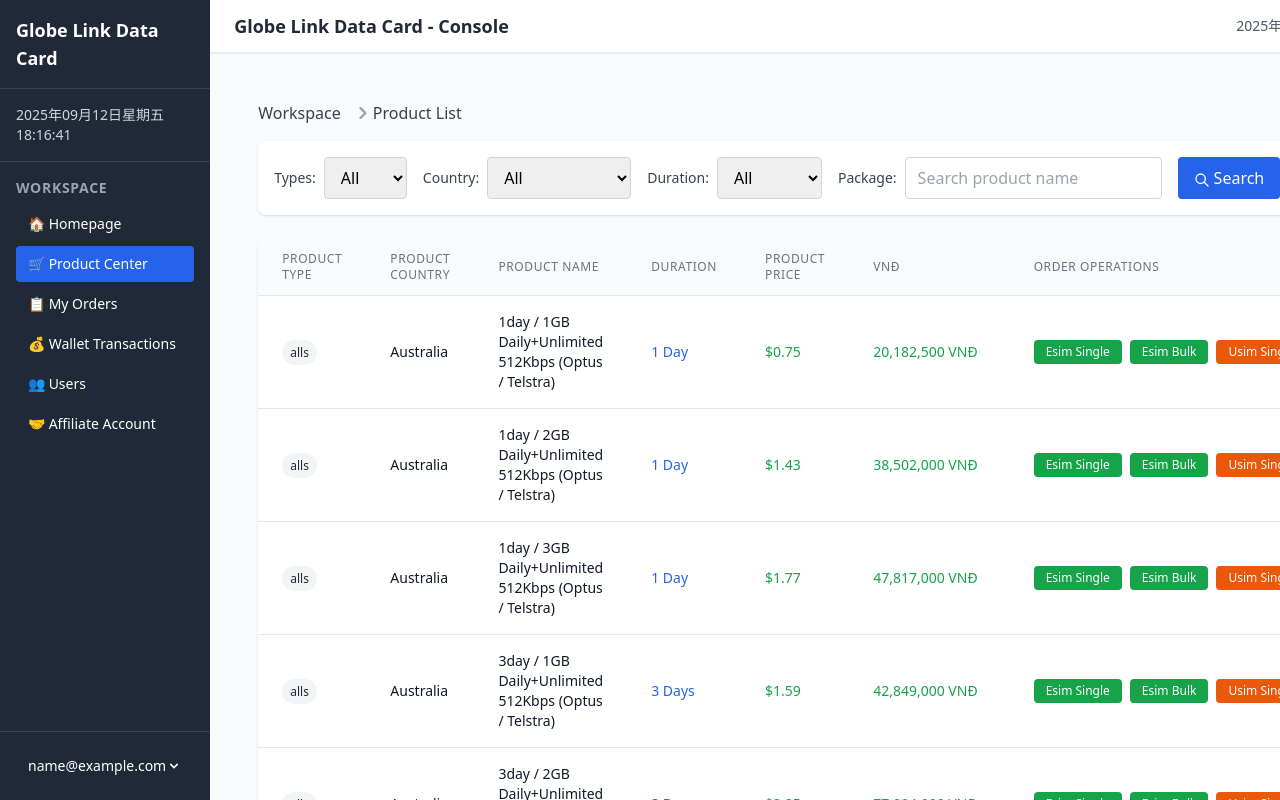
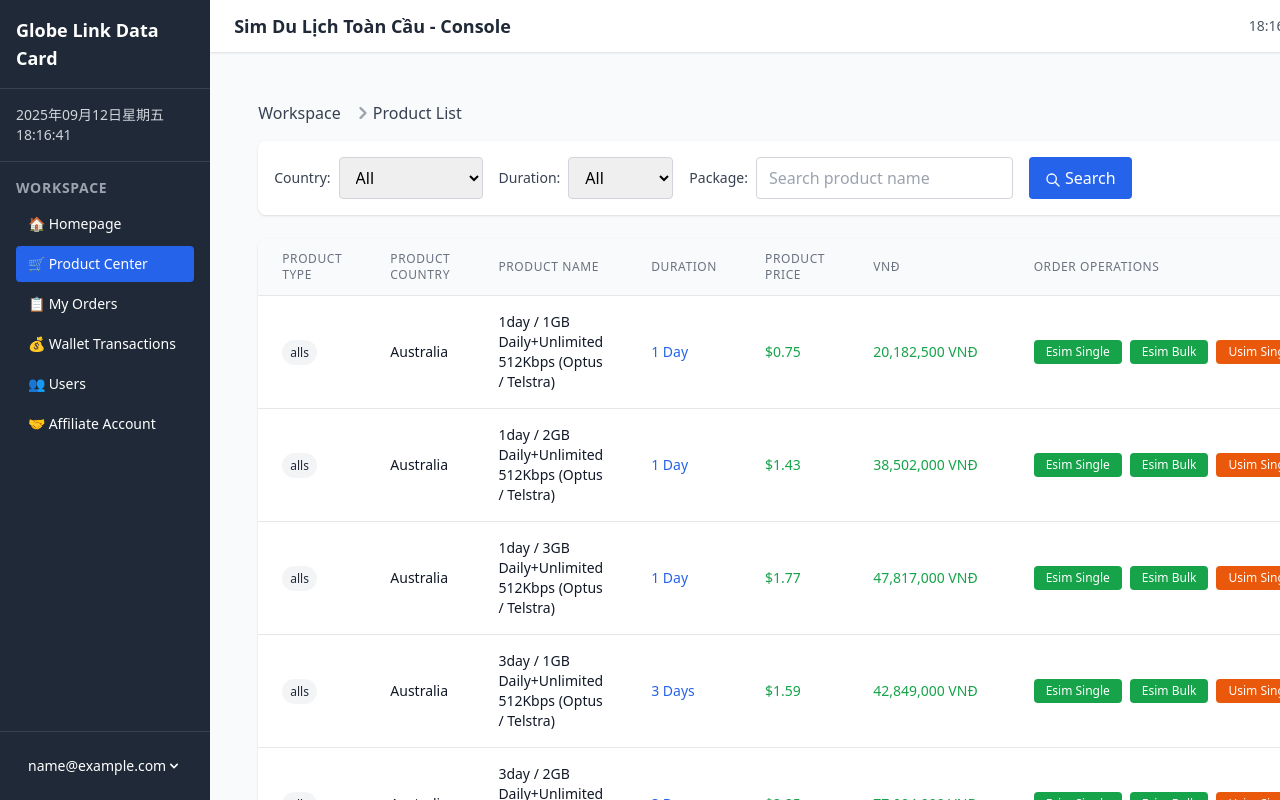
Before and after one commit to anhdv4/usim-web-clean, a Next.js app: page /products in a window 1280 px wide. Shown: the top 800 px of the page. Built offline with nearby package versions, Linux system fonts and the light colour scheme; sample sign-in values are in the browser's storage.

Commit message:
Update branding to Vietnamese: change title and header to 'Sim Du Lịch Toàn Cầu', change clock to Vietnamese timezone

```diff
--- a/app/layout.tsx
+++ b/app/layout.tsx
@@ -3,8 +3,8 @@
 import Navigation from './components/Navigation'
 
 export const metadata: Metadata = {
-  title: 'Globe Link Data Card - Order System',
-  description: 'Order system for Globe Link Data Card',
+  title: 'Sim Du Lịch Toàn Cầu - Hệ thống đặt hàng',
+  description: 'Hệ thống đặt hàng Sim Du Lịch Toàn Cầu',
 }
 
 export default function RootLayout({
@@ -20,9 +20,9 @@
           <div className="flex-1 flex flex-col">
             {/* Top Header */}
             <header className="bg-white shadow-sm border-b border-gray-200 px-6 py-3 flex justify-between items-center">
-              <div className="text-lg font-semibold text-gray-800">Globe Link Data Card - Console</div>
+              <div className="text-lg font-semibold text-gray-800">Sim Du Lịch Toàn Cầu - Console</div>
               <div className="text-sm text-gray-600">
-                {new Date().toLocaleString('zh-CN', {
+                {new Date().toLocaleString('vi-VN', {
                   year: 'numeric',
                   month: '2-digit',
                   day: '2-digit',
--- a/app/products/page.tsx
+++ b/app/products/page.tsx
@@ -24,7 +24,6 @@
   const [filteredProducts, setFilteredProducts] = useState<Product[]>([])
   const [isLoggedIn, setIsLoggedIn] = useState(false)
   const [isLoading, setIsLoading] = useState(true)
-  const [searchType, setSearchType] = useState('')
   const [searchCountry, setSearchCountry] = useState('')
   const [searchName, setSearchName] = useState('')
   const [searchDuration, setSearchDuration] = useState('')
@@ -180,10 +179,6 @@
   useEffect(() => {
     let filtered = products
 
-    if (searchType && searchType !== '') {
-      filtered = filtered.filter(product => product.type === searchType)
-    }
-
     if (searchCountry && searchCountry !== '') {
       filtered = filtered.filter(product => product.country.toLowerCase().includes(searchCountry.toLowerCase()))
     }
@@ -198,7 +193,7 @@
 
     setFilteredProducts(filtered)
     setCurrentPage(1) // Reset to first page when filtering
-  }, [products, searchType, searchCountry, searchName, searchDuration])
+  }, [products, searchCountry, searchName, searchDuration])
 
   // Pagination
   const totalPages = Math.ceil(filteredProducts.length / pageSize)
@@ -401,19 +396,6 @@
       {/* Search Form */}
       <div className="bg-white p-4 rounded-lg shadow mb-6">
         <form className="flex flex-wrap gap-4" onSubmit={(e) => { e.preventDefault(); handleSearch(); }}>
-          <div className="flex items-center gap-2">
-            <label className="text-sm font-medium text-gray-700">Types:</label>
-            <select
-              value={searchType}
-              onChange={(e) => setSearchType(e.target.value)}
-              className="px-3 py-2 border border-gray-300 rounded focus:outline-none focus:ring-2 focus:ring-blue-500"
-            >
-              <option value="">All</option>
-              <option value="esim">esim</option>
-              <option value="usim">usim</option>
-            </select>
-          </div>
-
           <div className="flex items-center gap-2">
             <label className="text-sm font-medium text-gray-700">Country:</label>
             <select
```
